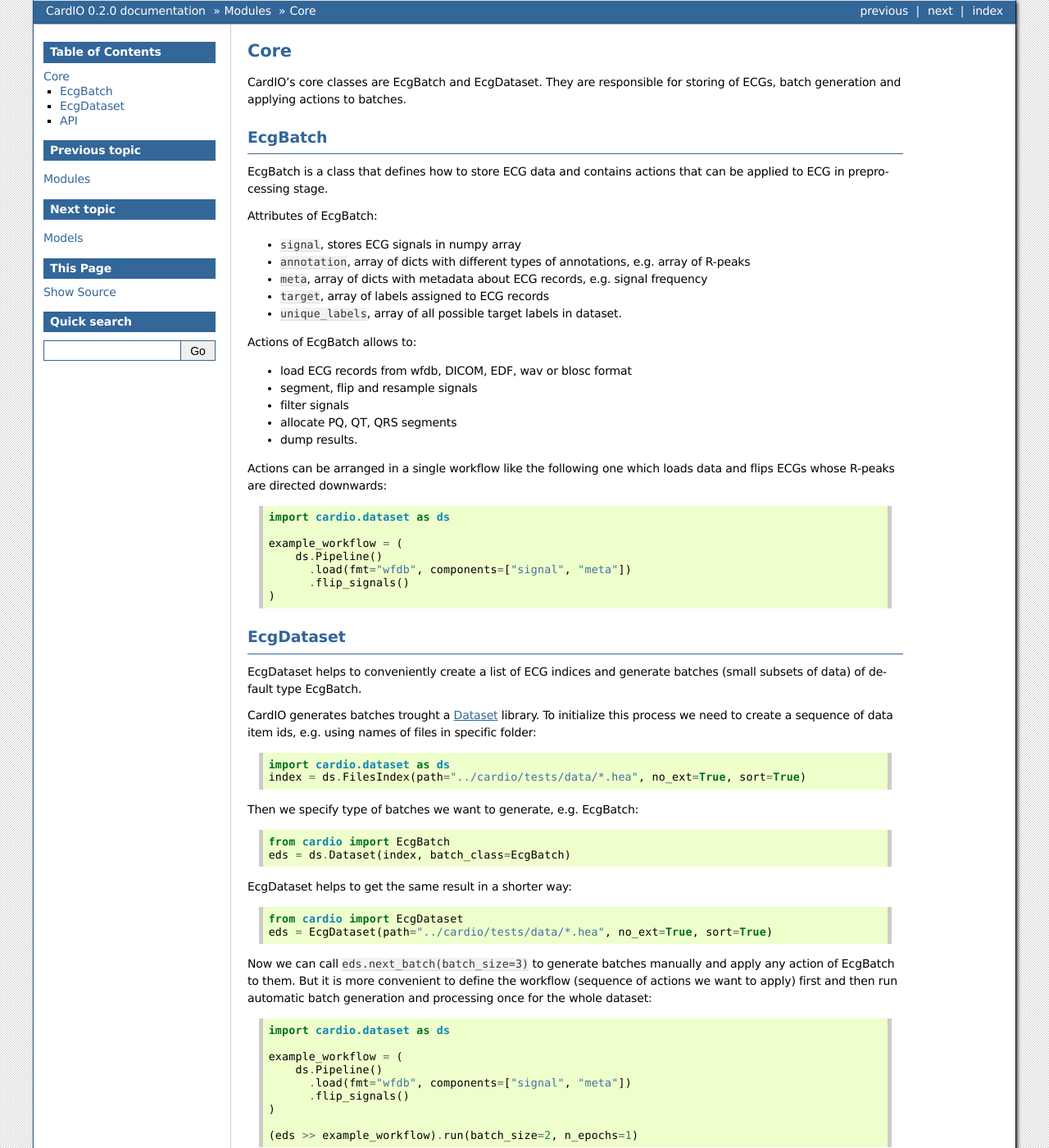
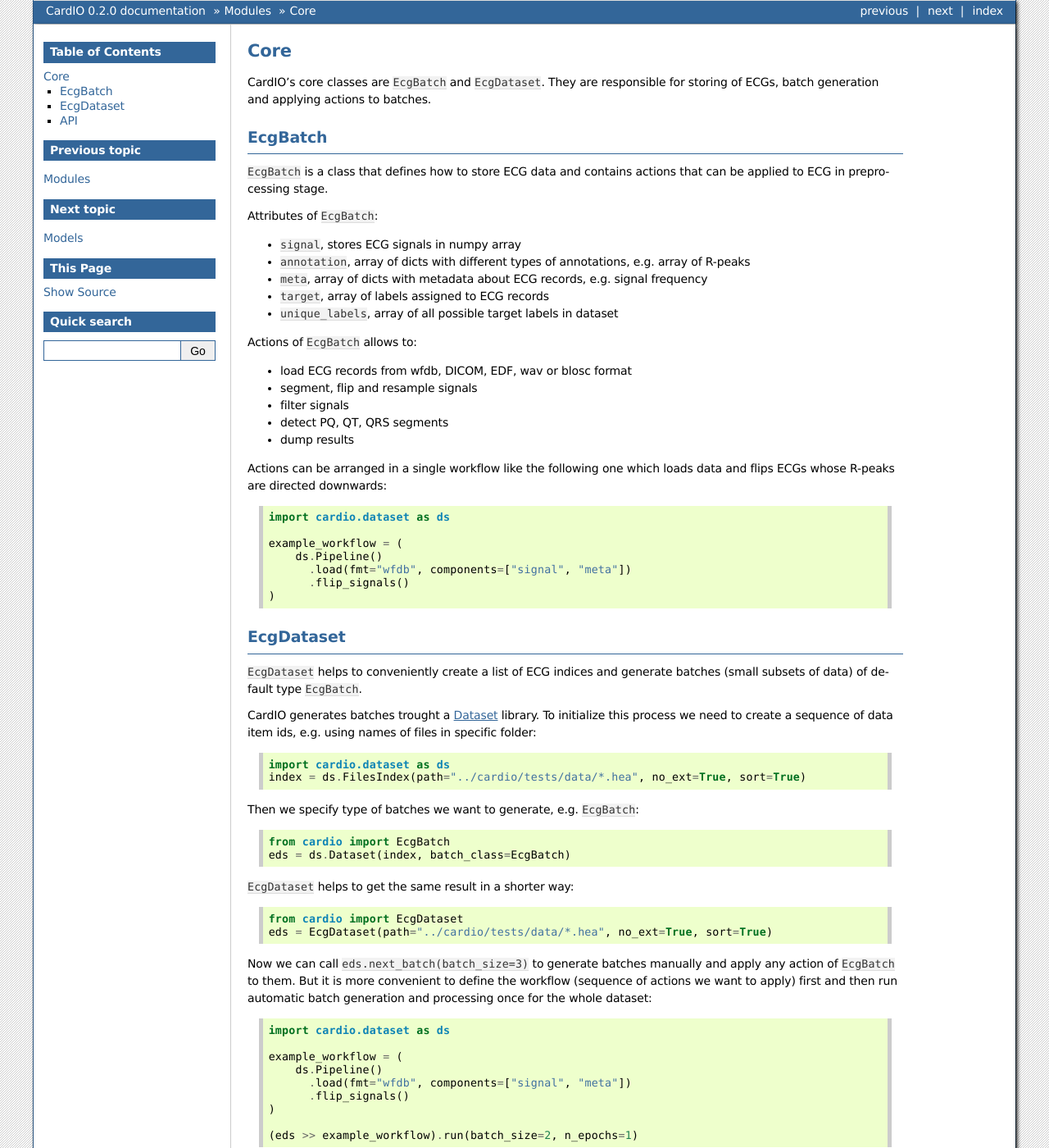
Before and after one commit to analysiscenter/cardio, a Sphinx documentation site: the page built from docs/modules/core.rst, in a window 1280 px wide and 1400 px high. Shown: the whole window at 82% size. Built offline with Sphinx 7.4.7, drawn with Linux system fonts in a browser that asks for light colours.

```diff
--- a/docs/modules/core.rst
+++ b/docs/modules/core.rst
@@ -2,30 +2,30 @@
 Core
 ====
 
-CardIO's core classes are EcgBatch and EcgDataset. They are responsible for
+CardIO's core classes are ``EcgBatch`` and ``EcgDataset``. They are responsible for
 storing of ECGs, batch generation and applying actions to batches.
 
 EcgBatch
 ---------
 
-EcgBatch is a class that defines how to store ECG data and contains actions
+``EcgBatch`` is a class that defines how to store ECG data and contains actions
 that can be applied to ECG in preprocessing stage.
 
-Attributes of EcgBatch:
+Attributes of ``EcgBatch``:
 
 * ``signal``, stores ECG signals in numpy array
 * ``annotation``, array of dicts with different types of annotations, e.g. array of R-peaks
 * ``meta``, array of dicts with metadata about ECG records, e.g. signal frequency
 * ``target``, array of labels assigned to ECG records
-* ``unique_labels``, array of all possible target labels in dataset.
+* ``unique_labels``, array of all possible target labels in dataset
 
-Actions of EcgBatch allows to:
+Actions of ``EcgBatch`` allows to:
 
 * load ECG records from wfdb, DICOM, EDF, wav or blosc format
 * segment, flip and resample signals
 * filter signals
-* allocate PQ, QT, QRS segments
-* dump results.
+* detect PQ, QT, QRS segments
+* dump results
 
 Actions can be arranged in a single workflow like the following one which loads
 data and flips ECGs whose R-peaks are directed downwards:
@@ -44,8 +44,8 @@ data and flips ECGs whose R-peaks are directed downwards:
 EcgDataset
 ----------
 
-EcgDataset helps to conveniently create a list of ECG indices and generate batches
-(small subsets of data) of default type EcgBatch.
+``EcgDataset`` helps to conveniently create a list of ECG indices and generate batches
+(small subsets of data) of default type ``EcgBatch``.
 
 CardIO generates batches trought a `Dataset <https://github.com/analysiscenter/dataset>`_ library. To initialize this process we need to create a sequence of data item ids, e.g. using names of files in specific folder:
 
@@ -54,21 +54,21 @@ CardIO generates batches trought a `Dataset <https://github.com/analysiscenter/d
   import cardio.dataset as ds
   index = ds.FilesIndex(path="../cardio/tests/data/*.hea", no_ext=True, sort=True)
 
-Then we specify type of batches we want to generate, e.g. EcgBatch:
+Then we specify type of batches we want to generate, e.g. ``EcgBatch``:
 
 .. code-block:: python
 
   from cardio import EcgBatch
   eds = ds.Dataset(index, batch_class=EcgBatch)
 
-EcgDataset helps to get the same result in a shorter way:
+``EcgDataset`` helps to get the same result in a shorter way:
 
 .. code-block:: python
 
   from cardio import EcgDataset
   eds = EcgDataset(path="../cardio/tests/data/*.hea", no_ext=True, sort=True)
 
-Now we can call ``eds.next_batch(batch_size=3)`` to generate batches manually and apply any action of EcgBatch to them. But it is more convenient to define the
+Now we can call ``eds.next_batch(batch_size=3)`` to generate batches manually and apply any action of ``EcgBatch`` to them. But it is more convenient to define the
 workflow (sequence of actions we want to apply) first and then run automatic batch generation and processing once for the whole dataset:
 
 .. code-block:: python
--- a/docs/tutorials.rst
+++ b/docs/tutorials.rst
@@ -8,7 +8,7 @@ The following tutorials will help you to explore CardIO framework from simple to
 	This notebook shows basic examples of how to use CardIO framework.
 
 * `CardIO <https://github.com/analysiscenter/cardio/blob/master/tutorials/I.CardIO.ipynb>`_
-	Explains where to get ECG data and how to start using CardIO. You will learn how to create a dataset with ECG's, how to generate batches, which actions you can apply to the data and how those actions affect batch and its components.
+	Explains where to get ECG data and how to start using CardIO. You will learn how to create a dataset with ECG's; how to generate batches; which actions you can apply to the data and how those actions affect batch and its components.
 
 * `Pipelines <https://github.com/analysiscenter/cardio/blob/master/tutorials/II.Pipelines.ipynb>`_
 	Tells you about pipelines, which are also called workflows. You will learn how to build pipelines; how to use pipeline variables; how to add custom actions to the pipelines. Also, you will learn about pipeline algebra and train an atrial fibrillation detection model with built-in pipeline.
```
Also changed, not shown: README.md (+1 -1 lines), docs/index.rst (+10 -12 lines), docs/modules/pipelines.rst (+4 -4 lines).
